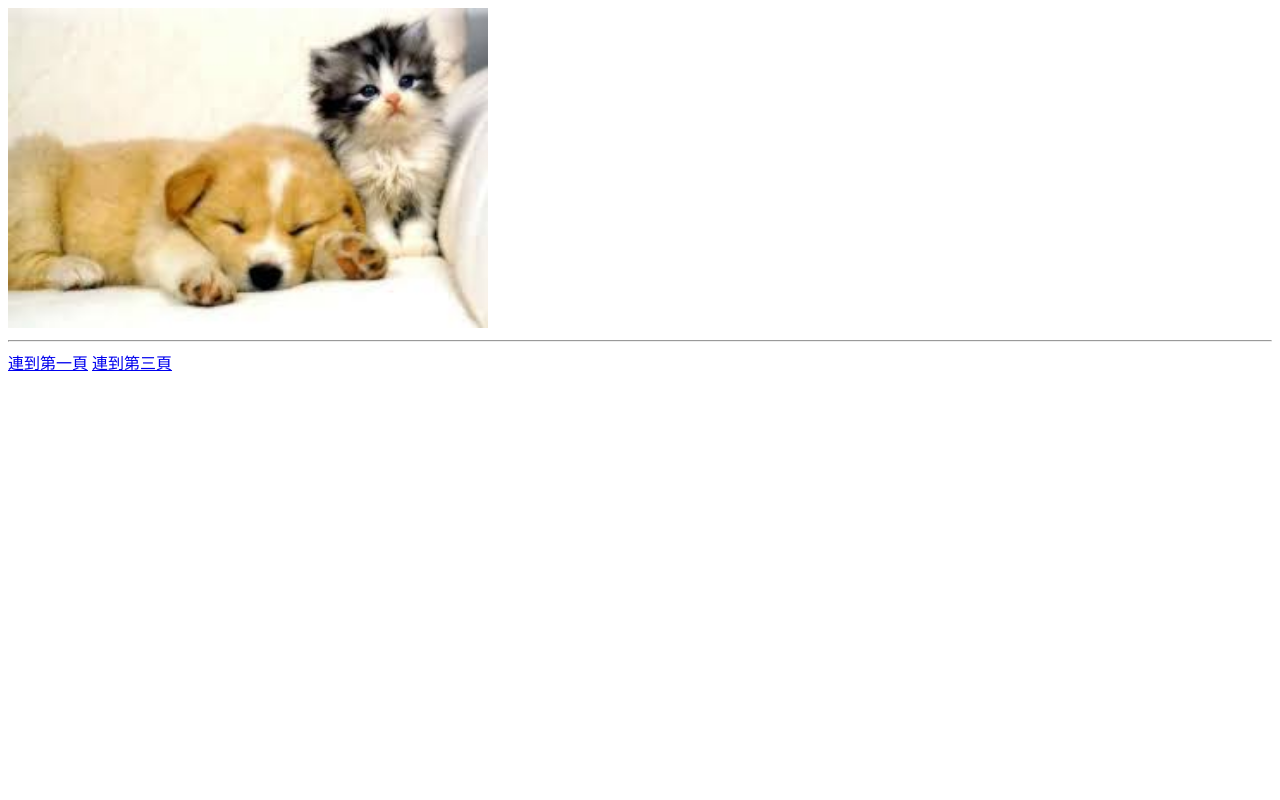
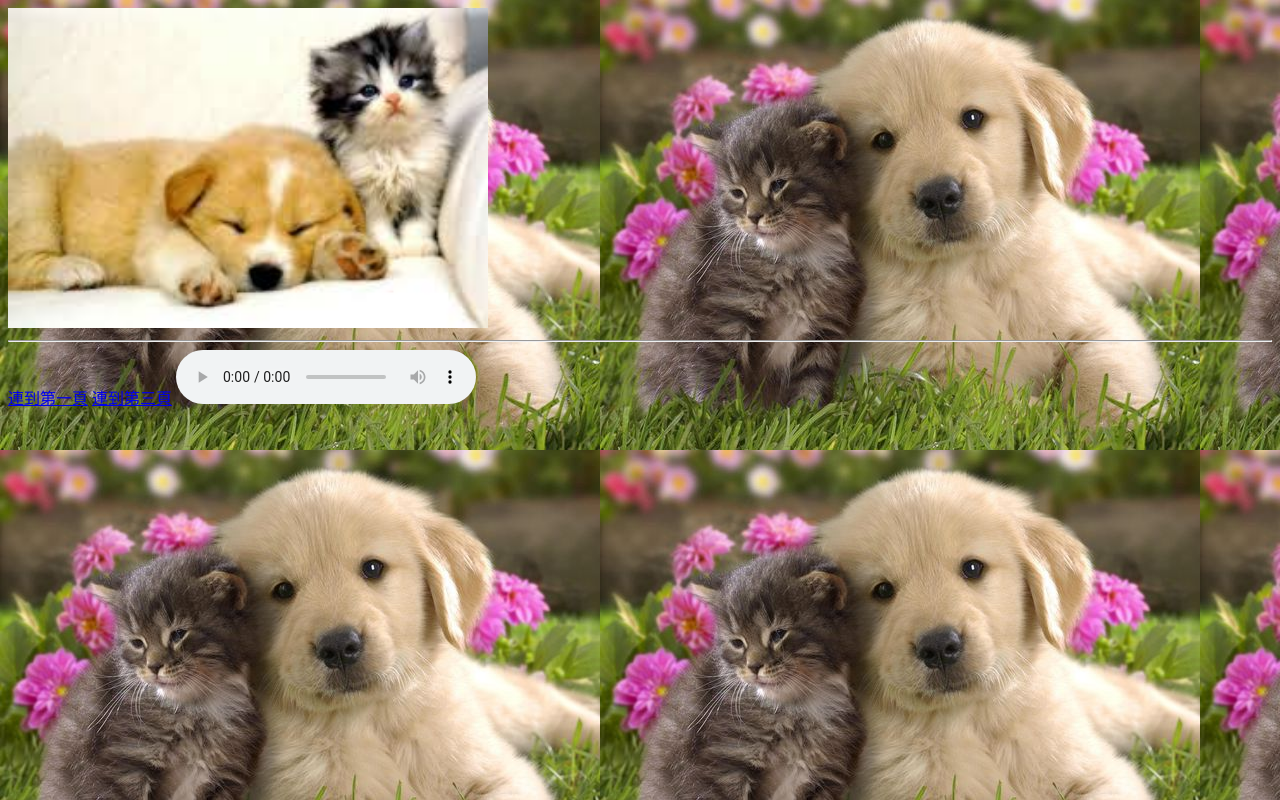
Before and after one commit to S0410213/20161203, a plain HTML site: page 002.html in a window 1280 px wide. Drawn offline with Linux system fonts and the light colour scheme.

Commit message:
Update 002.html

```diff
--- a/002.html
+++ b/002.html
@@ -11,5 +11,8 @@
     <hr>
     <a href="index.html">連到第一頁</a>
     <a href="003.html">連到第三頁</a>
+            <audio src="Sleep Away.mp3"
+        autoplay controls loop></audio>
+    <body background="002.jpg"></body>
     </body>
 </html>
```
